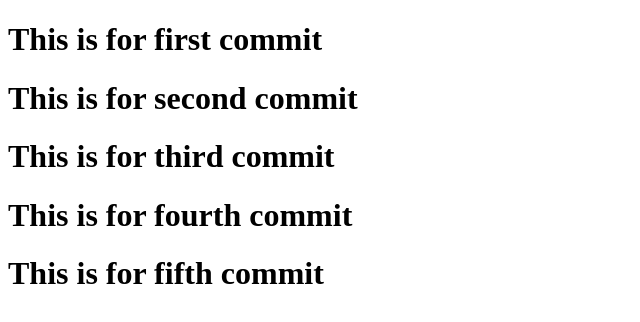
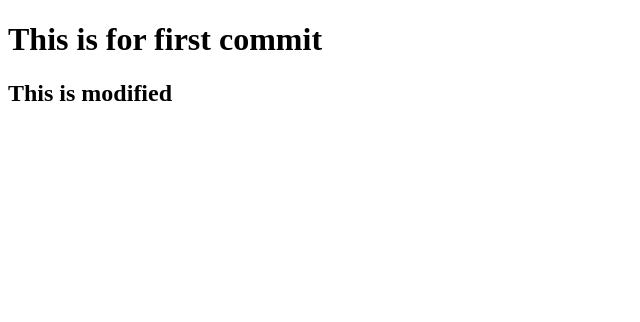
Before and after one commit to Shiva7569/FSDlab2, a plain HTML site: page index.html in a window 1280 px wide. Shown: the whole page, without its empty margins (0-640 px from the left). Drawn offline with Linux system fonts and the light colour scheme.

Commit message:
first modified

```diff
--- a/index.html
+++ b/index.html
@@ -5,9 +5,6 @@
 </head>
 <body>
     <h1>This is for first commit</h1>
-    <h1>This is for second commit</h1>
-    <h1>This is for third commit</h1>
-    <h1>This is for fourth commit</h1>
-    <h1>This is for fifth commit</h1>
+    <h2>This is modified</h2>
 </body>
 </html>
```
